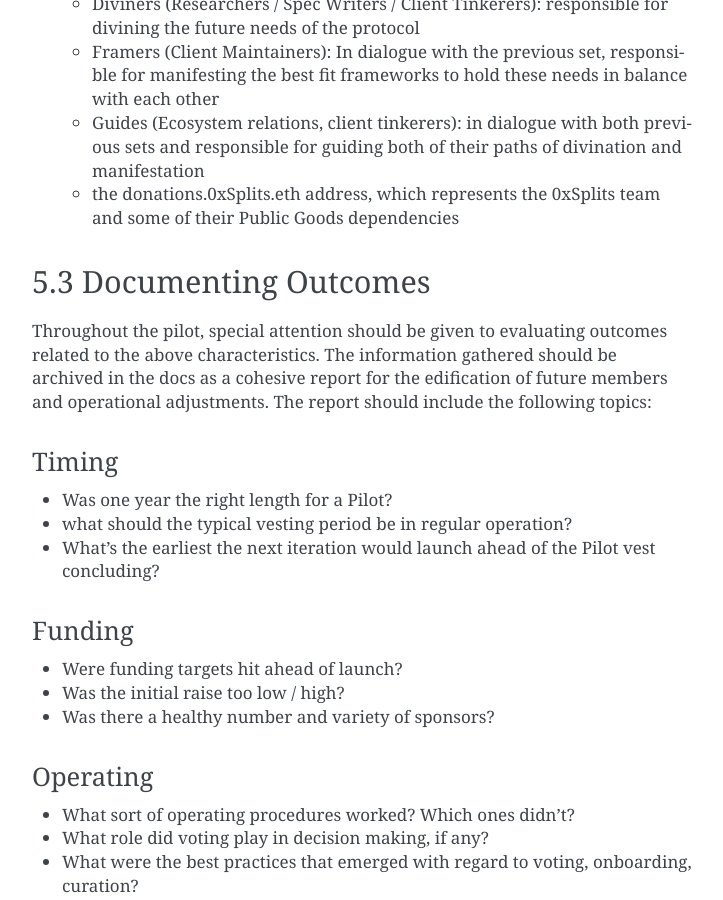
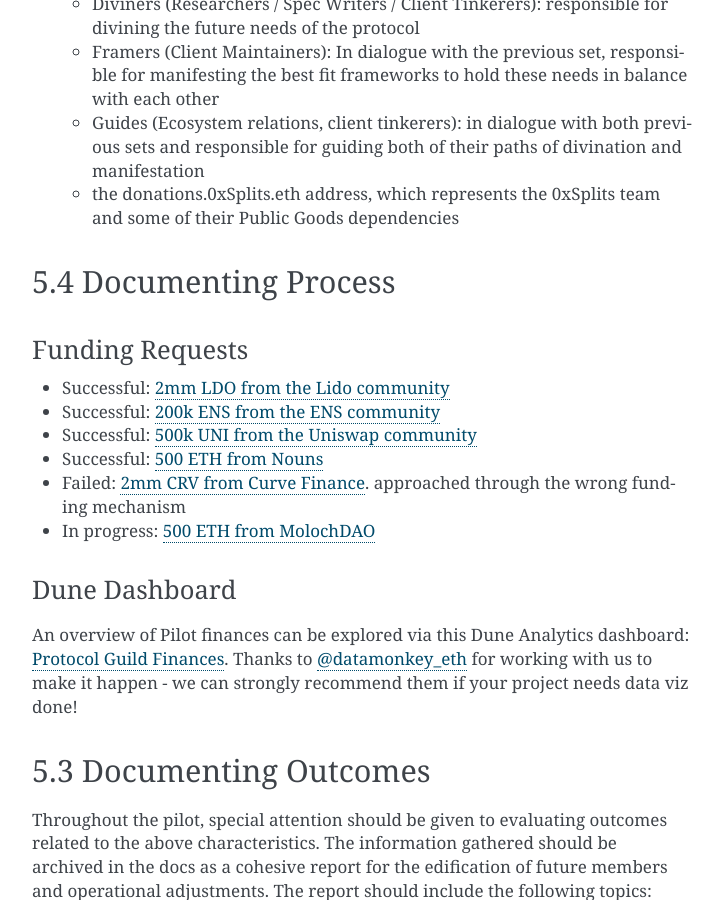
Before and after one commit to protocolguild/documentation, a Sphinx documentation site: the page built from docs/5-initial-pilot.md, in a window 1280 px wide and 900 px high, scrolled down 911 px. Shown: the whole window, without its empty margins (388-1111 px from the left). Built offline with Sphinx 7.4.7, drawn with Linux system fonts in a browser that asks for light colours; some of the changed text lies outside the part shown.

Commit message:
add dune dashboard & funding proposals

```diff
--- a/docs/5-initial-pilot.md
+++ b/docs/5-initial-pilot.md
@@ -23,6 +23,21 @@
   - Framers (Client Maintainers): In dialogue with the previous set, responsible for manifesting the best fit frameworks to hold these needs in balance with each other
   - Guides (Ecosystem relations, client tinkerers): in dialogue with both previous sets and responsible for guiding both of their paths of divination and manifestation
   - the donations.0xSplits.eth address, which represents the 0xSplits team and some of their Public Goods dependencies
+
+## 5.4 Documenting Process
+
+### Funding Requests
+
+* Successful: [2mm LDO from the Lido community](https://research.lido.fi/t/proposal-to-fund-the-protocol-guild-pilot-via-a-lido-grant/2016)
+* Successful: [200k ENS from the ENS community](https://discuss.ens.domains/t/ep13-executable-support-the-protocol-guild-pilot/12877)
+* Successful: [500k UNI from the Uniswap community ](https://gov.uniswap.org/t/governance-proposal-should-the-uniswap-community-participate-in-the-protocol-guild-pilot/16824)
+* Successful: [500 ETH from Nouns](https://discourse.nouns.wtf/t/proposal-nouns-funding-the-protocol-guild-pilot/1599)
+* Failed: [2mm CRV from Curve Finance](https://gov.curve.fi/t/proposal-to-fund-the-protocol-guild-pilot-via-a-vefunder-gauge/3032). approached through the wrong funding mechanism
+* In progress: [500 ETH from MolochDAO](https://forum.daohaus.club/t/grant-proposal-protocol-guild-pilot/11188)
+
+### Dune Dashboard
+
+An overview of Pilot finances can be explored via this Dune Analytics dashboard: [Protocol Guild Finances](https://dune.com/datamonkey_eth/protocol-guild). Thanks to [@datamonkey_eth](https://twitter.com/datamonkey_eth) for working with us to make it happen - we can strongly recommend them if your project needs data viz done!
 
 ## 5.3 Documenting Outcomes
 
```
